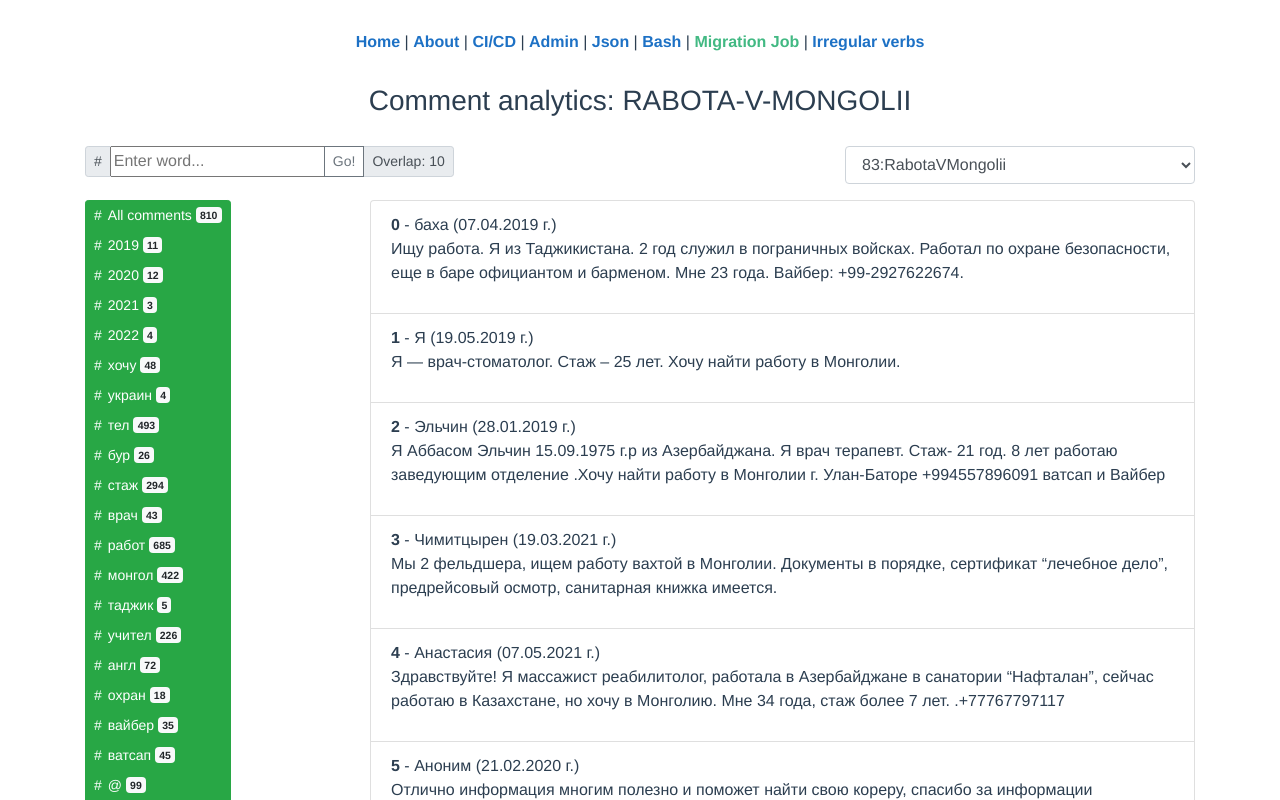
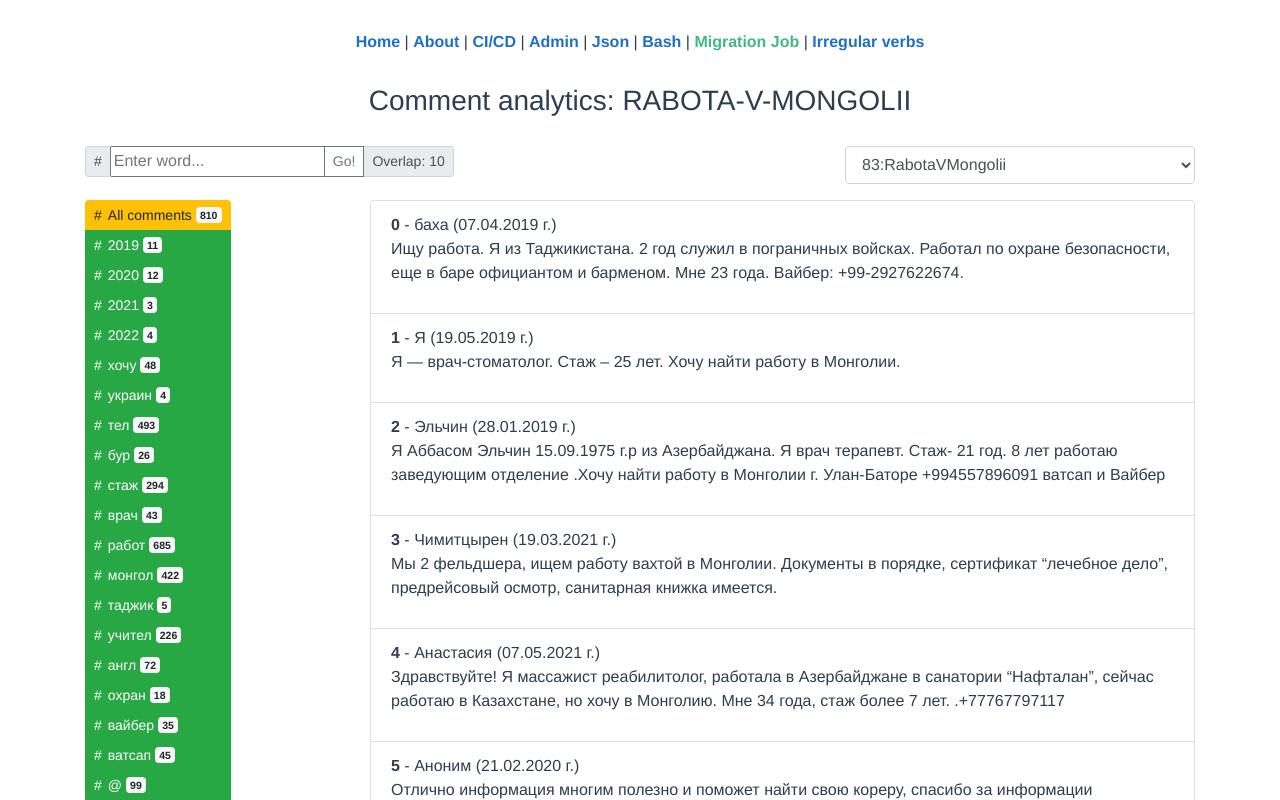
Before and after one commit to snikos/ci-cd, a Vue app: page /migration-job in a window 1280 px wide. Shown: the top 800 px of the page. Built offline with nearby package versions, Linux system fonts and the light colour scheme.

Commit message:
add: btn 'All comments' & 'load 10 comments'

```diff
--- a/src/components/HashTagBlock.vue
+++ b/src/components/HashTagBlock.vue
@@ -3,7 +3,7 @@
         <div :class="`${windowWidth <= 770 ? '' : 'btn-group-vertical'} btn-group-sm`">
             <button type="button"
                     @click="$emit('loadAllComments')"
-                    :class="'btn btn__left btn-success' + activeValue"
+                    :class="'btn btn__left btn-warning'"
                     :value="allComm"
             >
                 {{allComm}}
--- a/src/pages/MigrationJobJson.vue
+++ b/src/pages/MigrationJobJson.vue
@@ -165,6 +165,7 @@
             },
             searchHashButton(event) {
                 if (event.target.value) {
+                    this.showCommentsAreDone = 1;
                     //this.searchQuery = event.target.value;
                     this.arrayHashStrings.forEach( (word) => {
                         //console.log(event.target.value, '|', word, '|', (typeof word === 'object'));
```
